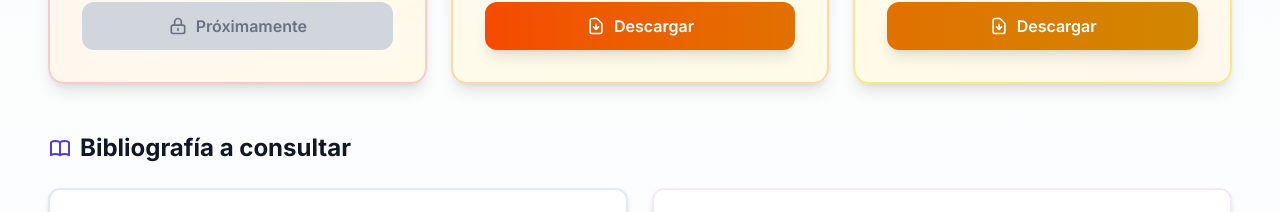
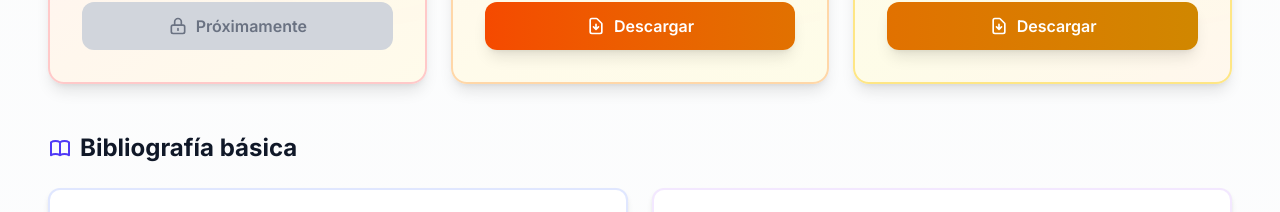
Before and after one commit to almacenero/unemi-educacion, a Next.js app: page / in a window 1280 px wide. Shown: the part 1080-1292 px from the top of the page. Built offline with nearby package versions, Linux system fonts and the light colour scheme.

Commit message:
refactor: Actualizar título de bibliografía a 'Bibliografía básica'

```diff
--- a/app/page.tsx
+++ b/app/page.tsx
@@ -192,7 +192,7 @@ export default function Home() {
               <svg className="w-6 h-6 text-indigo-600" fill="none" stroke="currentColor" viewBox="0 0 24 24">
                 <path strokeLinecap="round" strokeLinejoin="round" strokeWidth={2} d="M12 6.253v13m0-13C10.832 5.477 9.246 5 7.5 5S4.168 5.477 3 6.253v13C4.168 18.477 5.754 18 7.5 18s3.332.477 4.5 1.253m0-13C13.168 5.477 14.754 5 16.5 5c1.747 0 3.332.477 4.5 1.253v13C19.832 18.477 18.247 18 16.5 18c-1.746 0-3.332.477-4.5 1.253" />
               </svg>
-              <span>Bibliografía a consultar</span>
+              <span>Bibliografía básica</span>
             </h3>
 
             <div className="grid md:grid-cols-2 gap-6">
```
